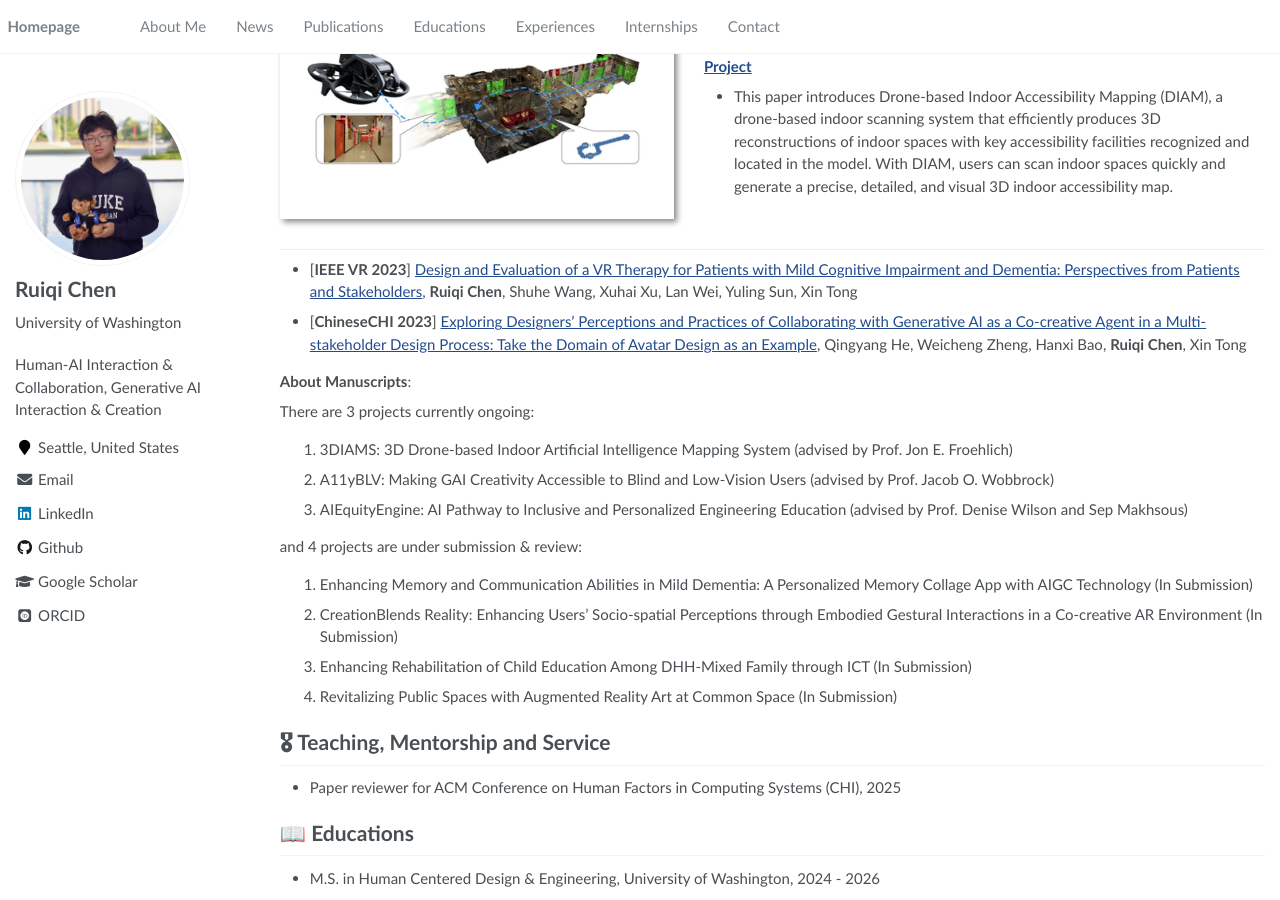
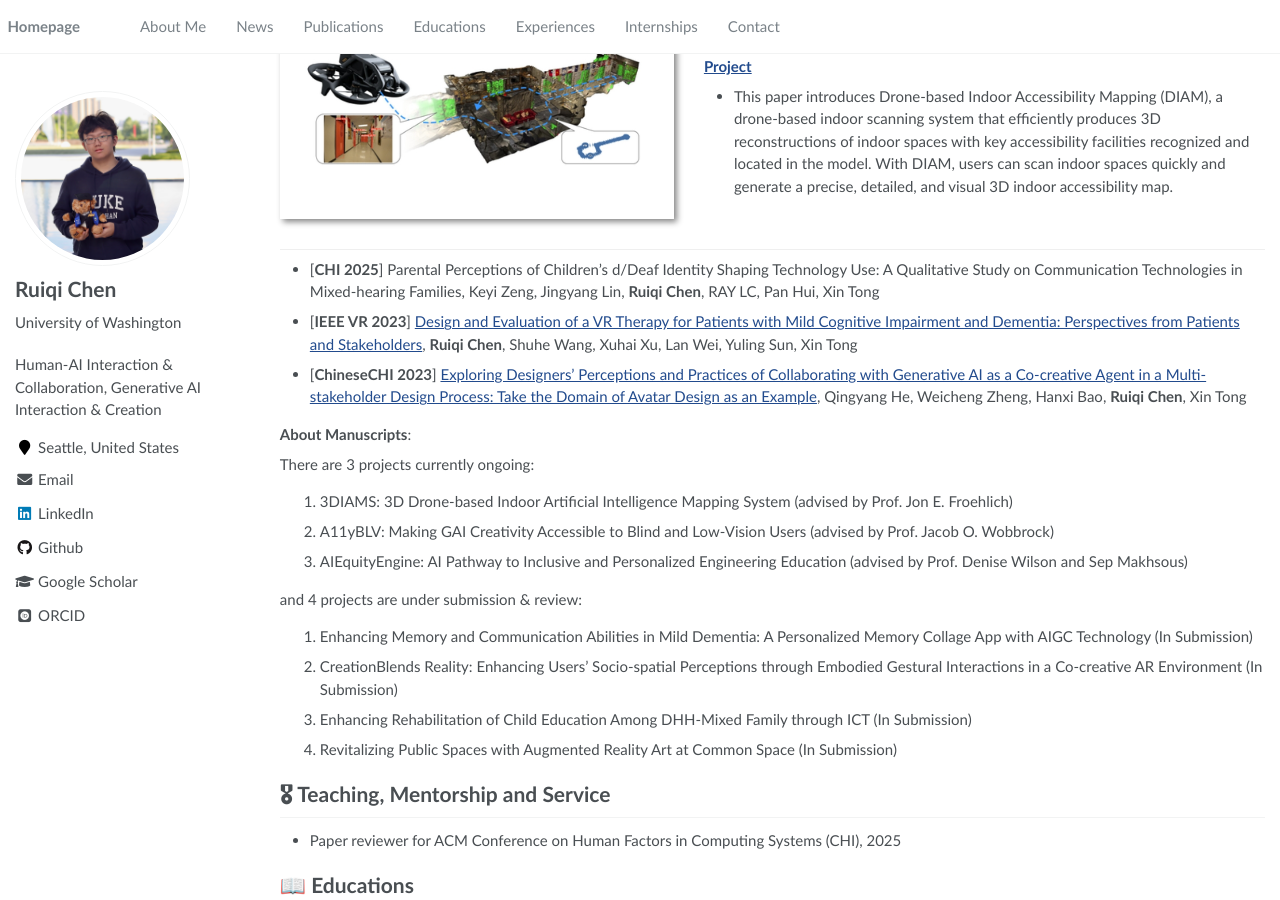
Before and after one commit to Ruiqi-Chen-0216/Ruiqi-Chen-0216.github.io, a Jekyll site: the page built from _pages/home.md, in a window 1280 px wide and 900 px high, scrolled down 922 px. Built offline with Jekyll 4.4.1, drawn with Linux system fonts in a browser that asks for light colours; some web fonts are replaced.

Commit message:
Update home.md

```diff
--- a/_pages/home.md
+++ b/_pages/home.md
@@ -77,11 +77,11 @@
 
 <!-- - [**CHI 2025**] GestoBrush: Enhancing Graffiti Artists’ Digital Creation Experience with Embodied AR Interactions, **Ruiqi Chen**, Qingyang He, Hanxi Bao, Jung E. Choi, Xin Tong -->
 
-<!-- - [**CHI 2025**] Parental Perceptions of Children’s d/Deaf Identity Shaping Technology Use: A Qualitative Study on Communication Technologies in Mixed-hearing Families, Keyi Zeng, Jingyang Lin, **Ruiqi Chen**, RAY LC, Pan Hui, Xin Tong -->
+- [**CHI 2025**] Parental Perceptions of Children's d/Deaf Identity Shaping Technology Use: A Qualitative Study on Communication Technologies in Mixed-hearing Families, Keyi Zeng, Jingyang Lin, **Ruiqi Chen**, RAY LC, Pan Hui, Xin Tong
 
 - [**IEEE VR 2023**] [Design and Evaluation of a VR Therapy for Patients with Mild Cognitive Impairment and Dementia: Perspectives from Patients and Stakeholders](https://ieeexplore.ieee.org/document/10108617/), **Ruiqi Chen**, Shuhe Wang, Xuhai Xu, Lan Wei, Yuling Sun, Xin Tong
 
-- [**ChineseCHI 2023**] [Exploring Designers’ Perceptions and Practices of Collaborating with Generative AI as a Co-creative Agent in a Multi-stakeholder Design Process: Take the Domain of Avatar Design as an Example](https://dl.acm.org/doi/fullHtml/10.1145/3629606.3629675), Qingyang He, Weicheng Zheng, Hanxi Bao, **Ruiqi Chen**, Xin Tong
+- [**ChineseCHI 2023**] [Exploring Designers' Perceptions and Practices of Collaborating with Generative AI as a Co-creative Agent in a Multi-stakeholder Design Process: Take the Domain of Avatar Design as an Example](https://dl.acm.org/doi/fullHtml/10.1145/3629606.3629675), Qingyang He, Weicheng Zheng, Hanxi Bao, **Ruiqi Chen**, Xin Tong
 
 
 
```
